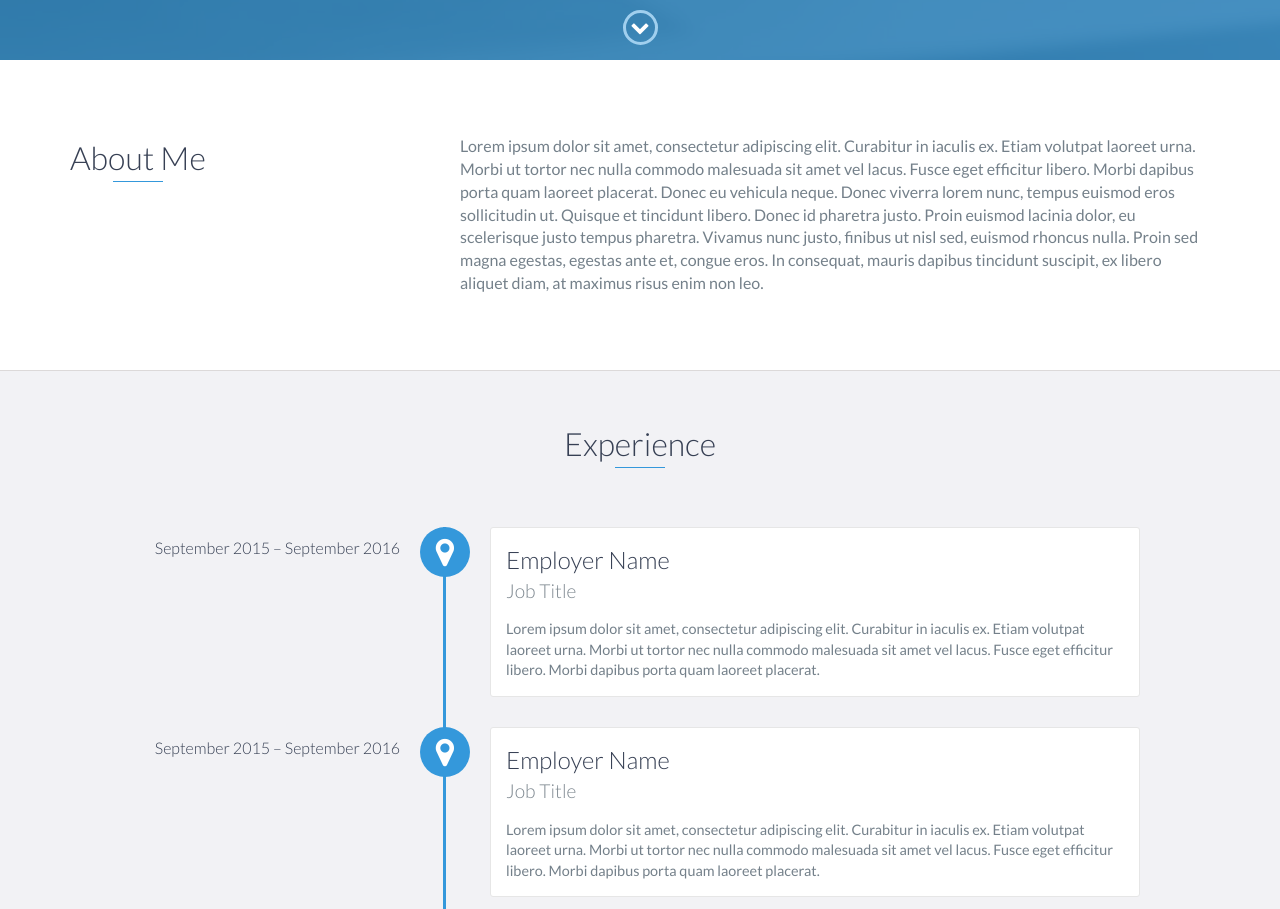
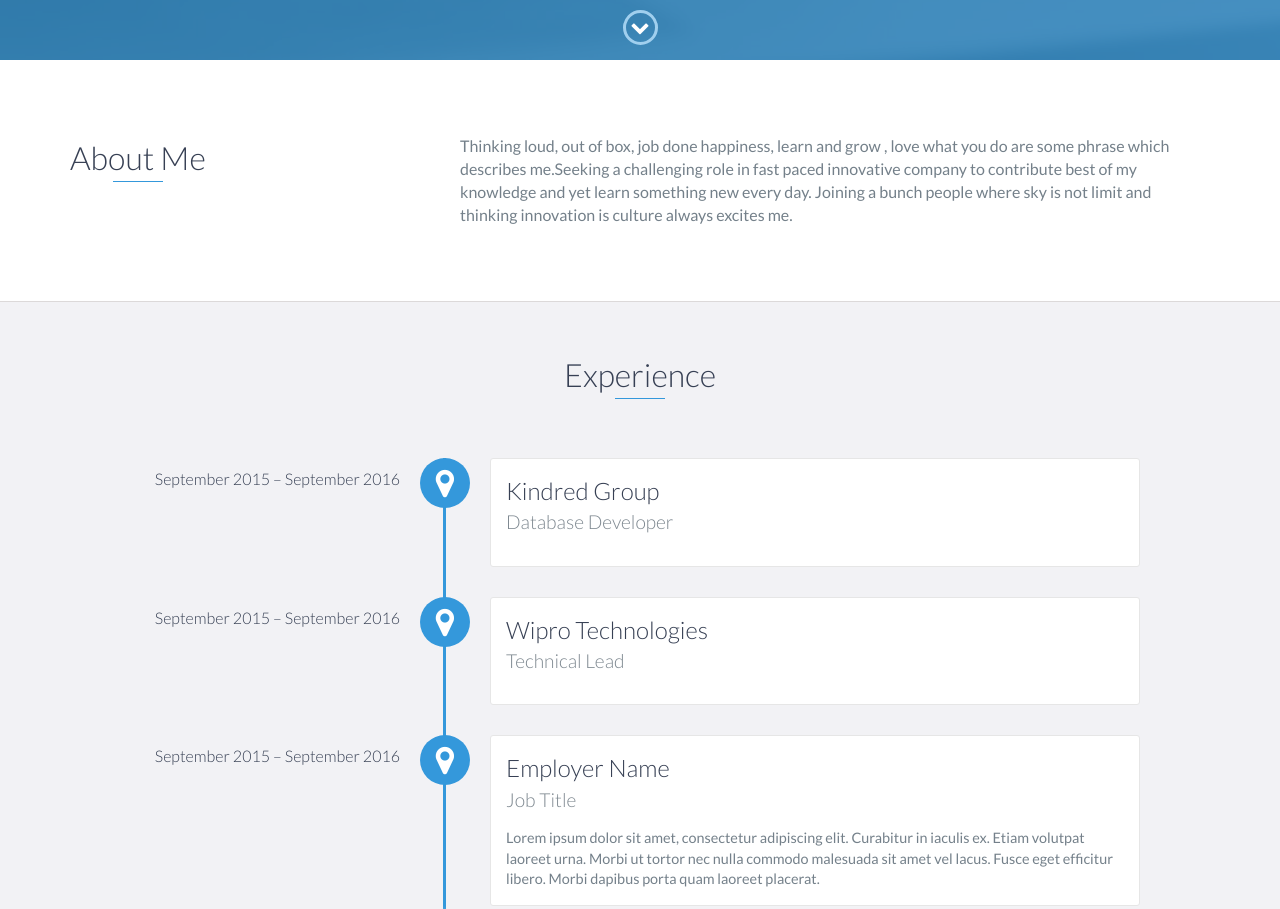
Before and after one commit to beinghimansh/beinghimansh.github.io, a website: page index.html in a window 1280 px wide. Shown: the part 740-1649 px from the top of the page. Drawn offline with nearby package versions, Linux system fonts and the light colour scheme.

Commit message:
Himanshu Added
Test Drive

```diff
--- a/index.html
+++ b/index.html
@@ -48,7 +48,7 @@
 
     <div id="lead">
         <div id="lead-content">
-            <h1>Ryan Fitzgerald</h1>
+            <h1>Himanshu</h1>
             <h2>Software Engineer</h2>
             <a href="#" class="btn-rounded-white">Download Resume</a>
         </div>
@@ -73,9 +73,9 @@
                 </div>
                 <div class="col-md-8">
                     <p>
-                        Lorem ipsum dolor sit amet, consectetur adipiscing elit. Curabitur in iaculis ex. Etiam volutpat laoreet urna. Morbi ut tortor nec nulla commodo malesuada sit amet vel lacus. Fusce eget efficitur libero. Morbi dapibus porta quam laoreet placerat. Donec
-                        eu vehicula neque. Donec viverra lorem nunc, tempus euismod eros sollicitudin ut. Quisque et tincidunt libero. Donec id pharetra justo. Proin euismod lacinia dolor, eu scelerisque justo tempus pharetra. Vivamus nunc justo, finibus
-                        ut nisl sed, euismod rhoncus nulla. Proin sed magna egestas, egestas ante et, congue eros. In consequat, mauris dapibus tincidunt suscipit, ex libero aliquet diam, at maximus risus enim non leo.
+                      Thinking loud, out of box, job done happiness, learn and grow , love what you do are some phrase which describes me.Seeking a challenging role in fast paced innovative company to contribute best of my knowledge and yet learn something new every day.
+                      Joining a bunch people where sky is not limit and thinking innovation is culture always excites me.
+
                     </p>
                 </div>
             </div>
@@ -87,18 +87,18 @@
         <h2 class="heading">Experience</h2>
         <div id="experience-timeline">
             <div data-date="September 2015 – September 2016">
-                <h3>Employer Name</h3>
-                <h4>Job Title</h4>
+                <h3>Kindred Group</h3>
+                <h4>Database Developer</h4>
                 <p>
-                    Lorem ipsum dolor sit amet, consectetur adipiscing elit. Curabitur in iaculis ex. Etiam volutpat laoreet urna. Morbi ut tortor nec nulla commodo malesuada sit amet vel lacus. Fusce eget efficitur libero. Morbi dapibus porta quam laoreet placerat.
+
                 </p>
             </div>
 
             <div data-date="September 2015 – September 2016">
-                <h3>Employer Name</h3>
-                <h4>Job Title</h4>
+                <h3>Wipro Technologies</h3>
+                <h4>Technical Lead</h4>
                 <p>
-                    Lorem ipsum dolor sit amet, consectetur adipiscing elit. Curabitur in iaculis ex. Etiam volutpat laoreet urna. Morbi ut tortor nec nulla commodo malesuada sit amet vel lacus. Fusce eget efficitur libero. Morbi dapibus porta quam laoreet placerat.
+
                 </p>
             </div>
 
@@ -237,7 +237,7 @@
             <div class="row">
                 <div class="col-sm-5 copyright">
                     <p>
-                        Copyright &copy; 2017 YOUR NAME
+                        Copyright &copy; 2018 Himanshu
                     </p>
                 </div>
                 <div class="col-sm-2 top">
```
